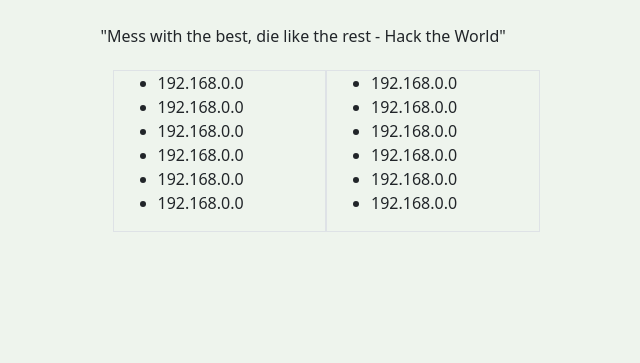
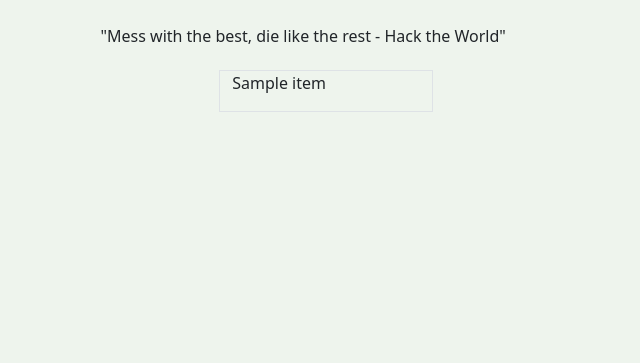
Before and after one commit to pojaat/pojat-kosi, a Flask app: template templates/alibi.html in a window 1280 px wide. Shown: the part 437-800 px from the top of the page, without its empty margins (314-954 px from the left). Run offline with Flask 2, Linux system fonts and the light colour scheme; the template is opened without the code that fills it: most values are stand-ins (such as "Sample title", 1, 10 or a date in 2020).

```diff
--- a/templates/alibi.html
+++ b/templates/alibi.html
@@ -61,48 +61,10 @@
     <div class="container py-3">
       <div class="row justify-content-evenly">
         <div class="col-6 border">
-        <ul>
-          <li>
-            192.168.0.0
-          </li>
-          <li>
-            192.168.0.0
-          </li>
-          <li>
-            192.168.0.0
-          </li>
-          <li>
-            192.168.0.0
-          </li>
-          <li>
-            192.168.0.0
-          </li>
-          <li>
-            192.168.0.0
-          </li>
-        </ul>
-        </div>
-        <div class="col-6 border">
-          <ul>
-            <li>
-              192.168.0.0
-            </li>
-            <li>
-              192.168.0.0
-            </li>
-            <li>
-              192.168.0.0
-            </li>
-            <li>
-              192.168.0.0
-            </li>
-            <li>
-              192.168.0.0
-            </li>
-            <li>
-              192.168.0.0
-            </li>
-          </ul>
+              {% for item in data %}
+              <p> {{ item }} </p>
+              {% endfor %}
+
 
         </div>
       </div>
```
